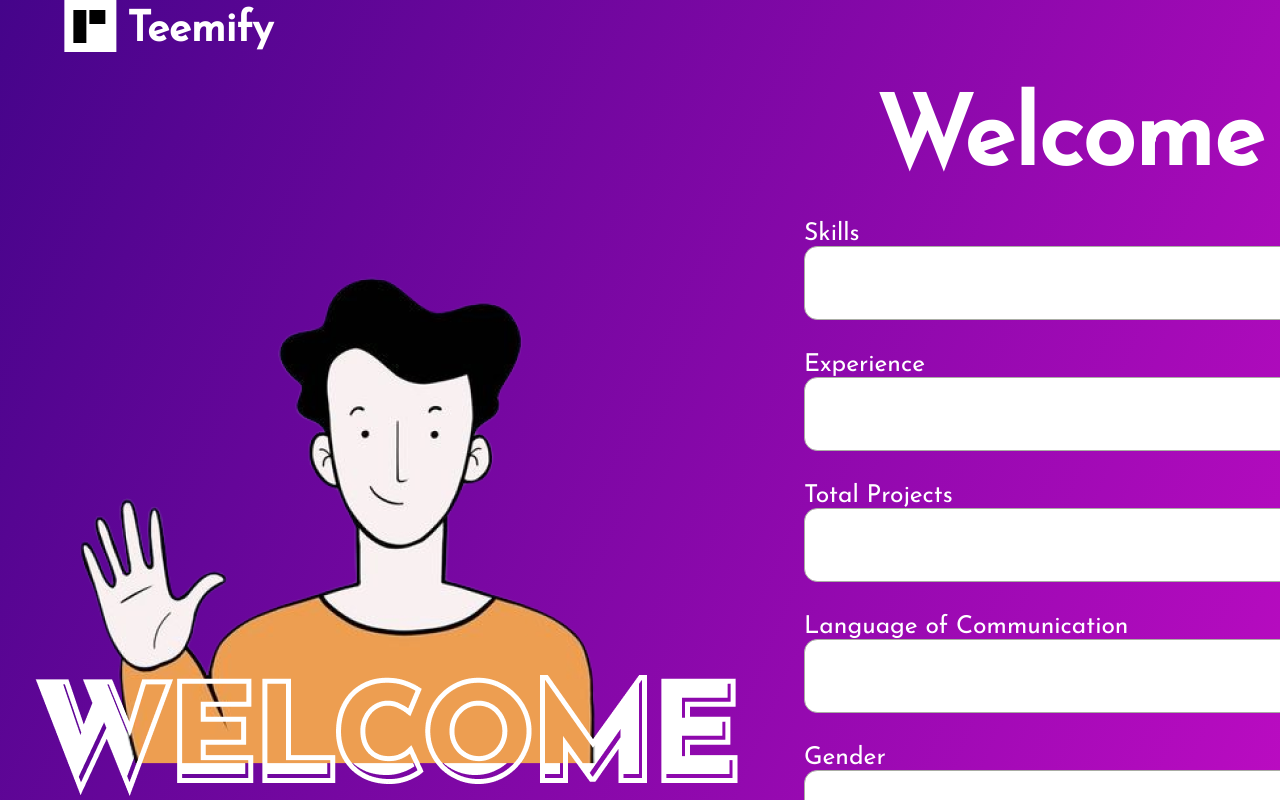
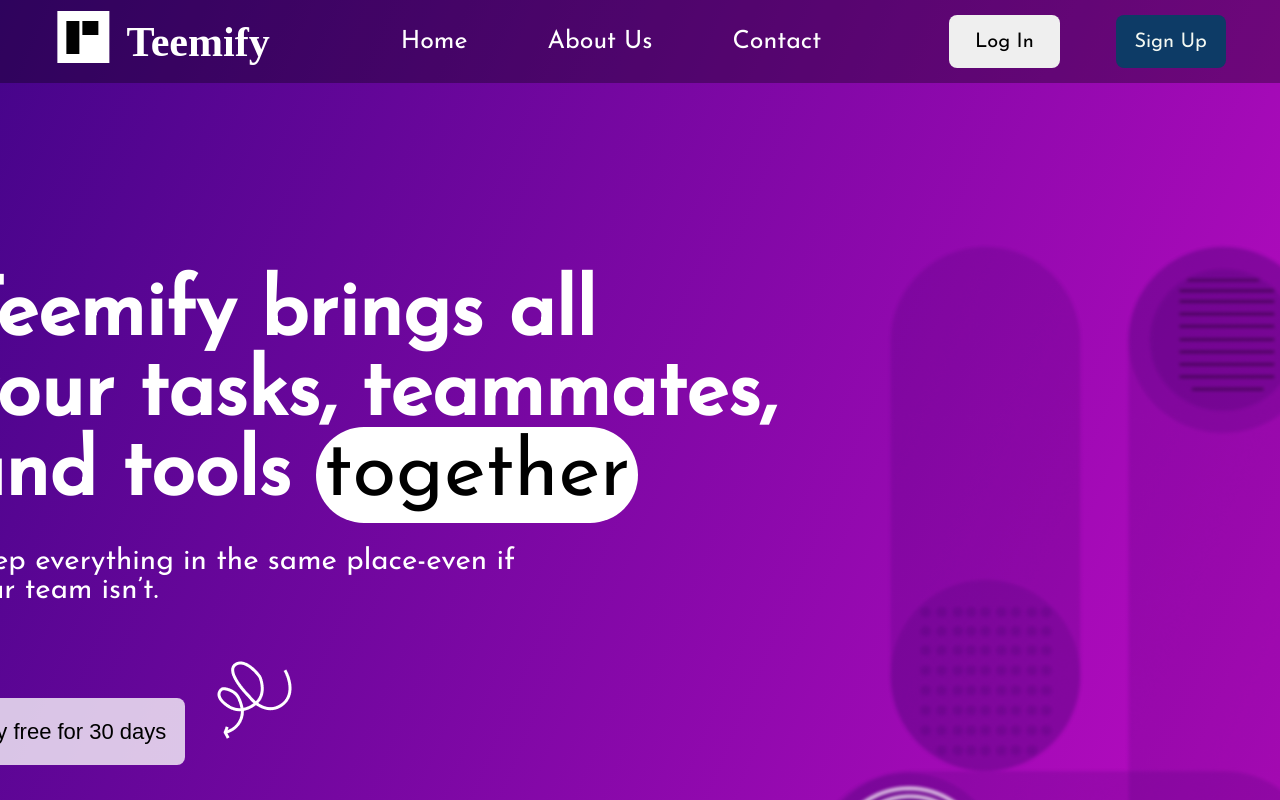
Before and after one commit to Rishab2245/TeamProject, a React (Vite) app: page / in a window 1280 px wide. Shown: the top 800 px of the page. Built offline with nearby package versions, Linux system fonts and the light colour scheme; a web font is replaced by a local one.

Commit message:
auth token

```diff
--- a/src/App.jsx
+++ b/src/App.jsx
@@ -9,15 +9,14 @@ import Forgot from './Forgot/Forgot';
 import Otp from './Forgot/Otp';
 import UserDetails from './UserDetailpage/UserDetailForm';
 import AfterOtp from './AfterOtp/AfterOtp';
-import Nav from './NavBar/Nav';
+//import Nav from './NavBar/Nav';
 
 function App() {
   return (
 
-
     <BrowserRouter>
       <Routes>
-        <Route path="/" element= {<UserDetails />} />
+        <Route path="/" element= {<Home />} />
         <Route path='/signup' element={<SignUp />} />
         <Route path='/login' element={<Login />} />
         <Route path='/aftersignup' element={<AfterSignUp />} />
@@ -26,7 +25,7 @@ function App() {
         <Route path='confirmOtp' element={<Otp />} />
         <Route path='/userDetail' element={<UserDetails/>}/>
         <Route path='/afterotp' element={<AfterOtp />} />
-        <Route path='/userDetails' element={<Home/>}/>
+
       </Routes>
     </BrowserRouter>
   )
--- a/src/Login/Login.jsx
+++ b/src/Login/Login.jsx
@@ -33,7 +33,7 @@ const Login = () => {
             console.log(response);
             const userName = response.data.name;
             const token = response.headers.authorization
-            navigate(`/dashboard`, { state: { id: 1, email: email, name: userName } });
+            navigate(`/dashboard`, { state: { id: 1, email: email, auth: token } });
         }
         catch (error) {
             console.error(error);
```
